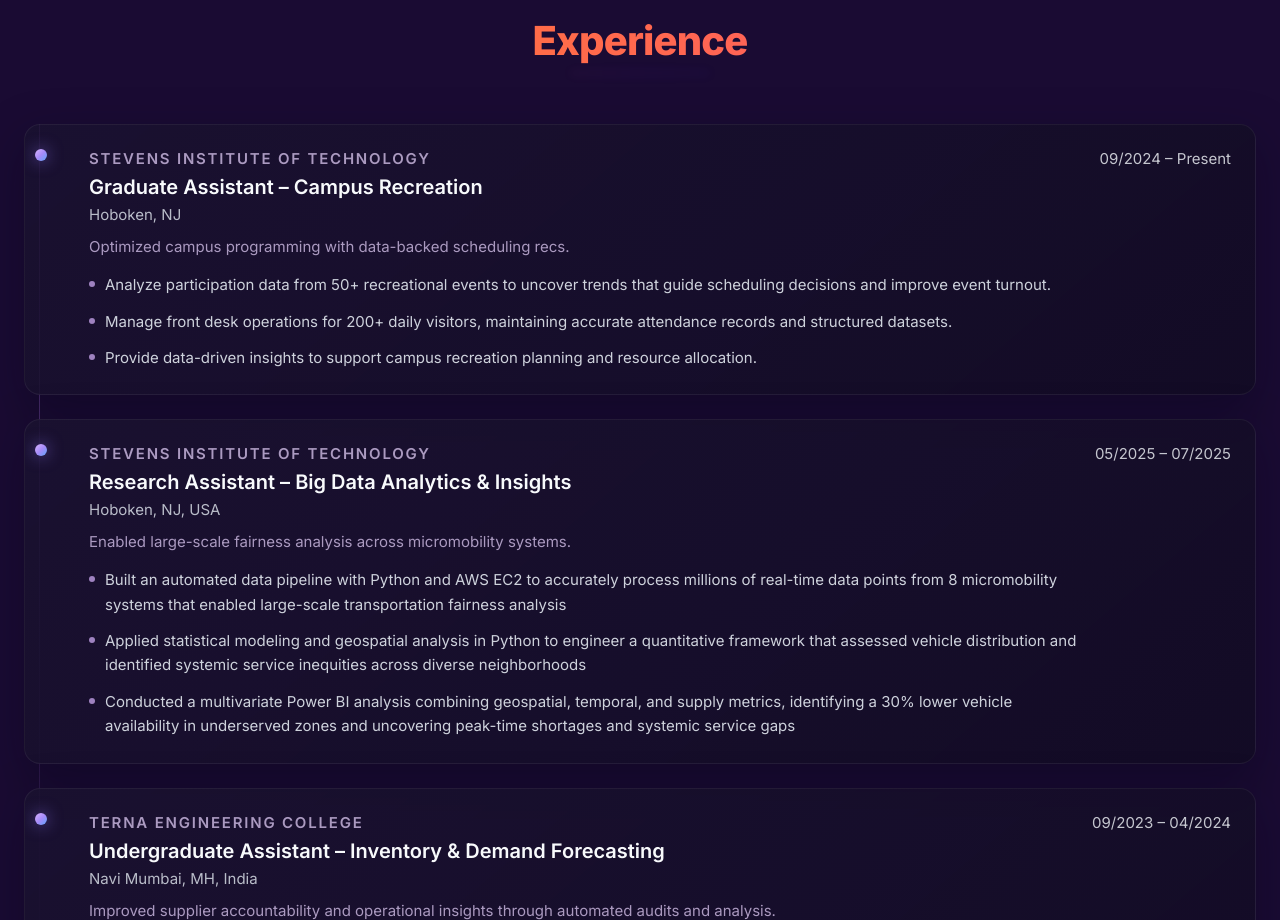
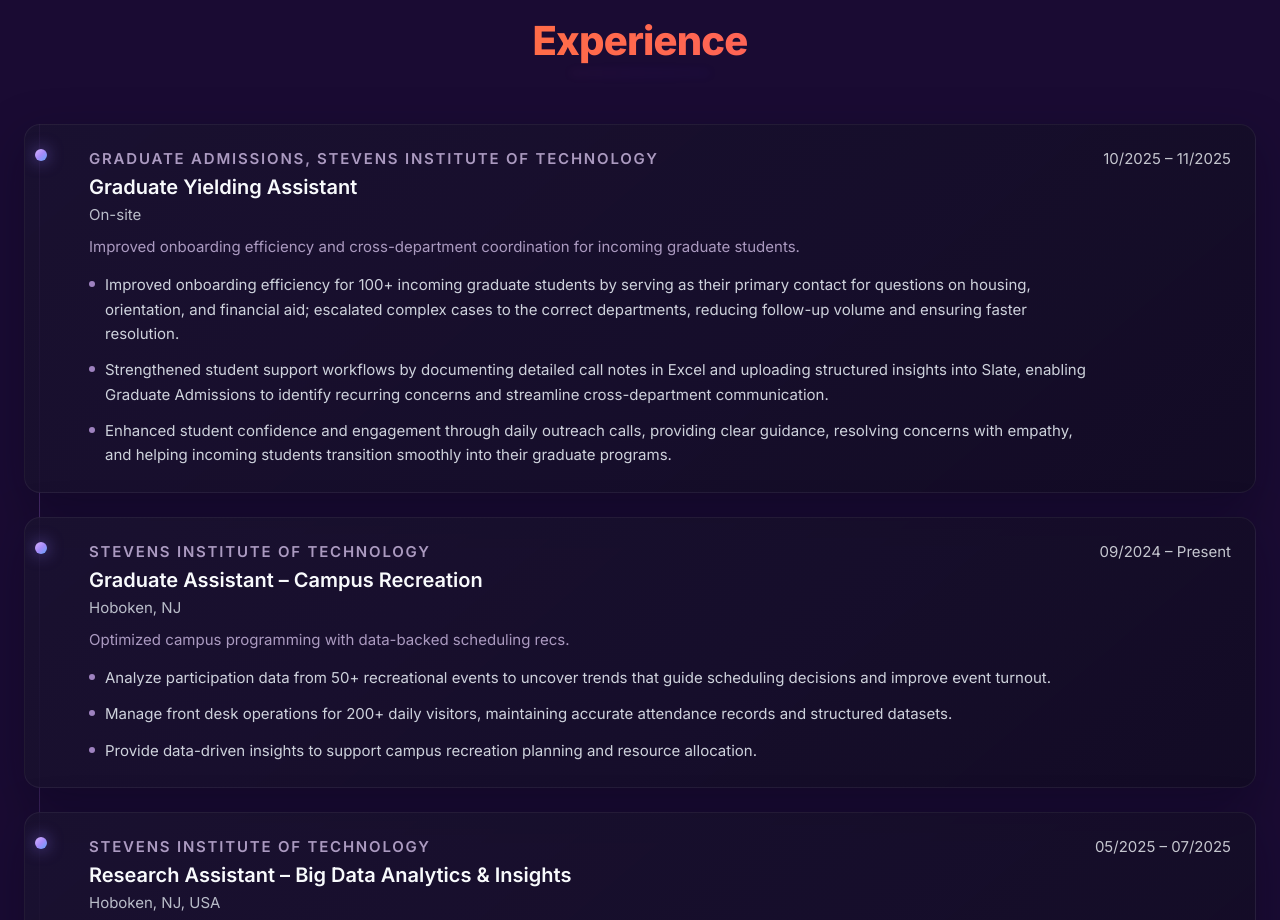
Before and after one commit to vshinde1-design/Portfolio-Website, a React (Vite) app: page / in a window 1280 px wide. Shown: the part 1880-2800 px from the top of the page. Built offline with nearby package versions, Linux system fonts and the light colour scheme.

Commit message:
chore: add Graduate Yielding Assistant experience and reorder experiences (newest-first)

```diff
--- a/src/components/sections/Experience.tsx
+++ b/src/components/sections/Experience.tsx
@@ -4,6 +4,18 @@
 import { motion } from 'framer-motion'
 
 const experiences = [
+  {
+    role: 'Graduate Yielding Assistant',
+    org: 'Graduate Admissions, Stevens Institute of Technology',
+    loc: 'On-site',
+    dates: '10/2025 – 11/2025',
+    impact: 'Improved onboarding efficiency and cross-department coordination for incoming graduate students.',
+    bullets: [
+      'Improved onboarding efficiency for 100+ incoming graduate students by serving as their primary contact for questions on housing, orientation, and financial aid; escalated complex cases to the correct departments, reducing follow-up volume and ensuring faster resolution.',
+      'Strengthened student support workflows by documenting detailed call notes in Excel and uploading structured insights into Slate, enabling Graduate Admissions to identify recurring concerns and streamline cross-department communication.',
+      'Enhanced student confidence and engagement through daily outreach calls, providing clear guidance, resolving concerns with empathy, and helping incoming students transition smoothly into their graduate programs.'
+    ]
+  },
   {
     role: 'Graduate Assistant – Campus Recreation',
     org: 'Stevens Institute of Technology',
```
